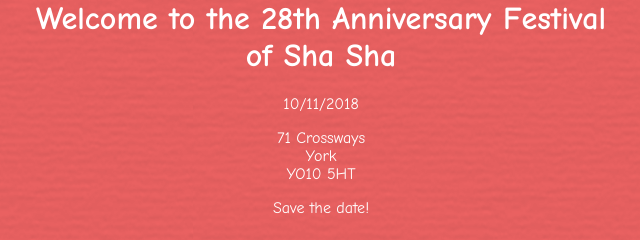
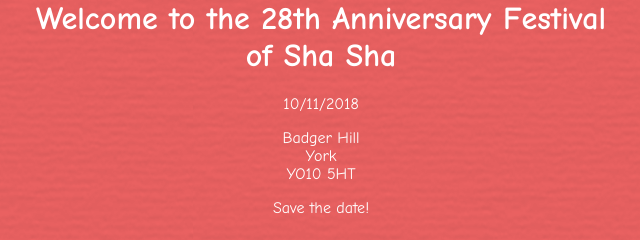
Before and after one commit to shasha2018/shasha2018.github.io, a plain HTML site: page index.html in a window 1280 px wide. Shown: the top 240 px of the page, 319-959 px from the left. Drawn offline with Linux system fonts and the light colour scheme.

Commit message:
Update index.html

```diff
--- a/index.html
+++ b/index.html
@@ -15,7 +15,7 @@
             10/11/2018
         </p>
         <p>
-            71 Crossways<br>York<br>YO10 5HT
+            Badger Hill<br>York<br>YO10 5HT
         </p>
         <p>
             Save the date!
```
